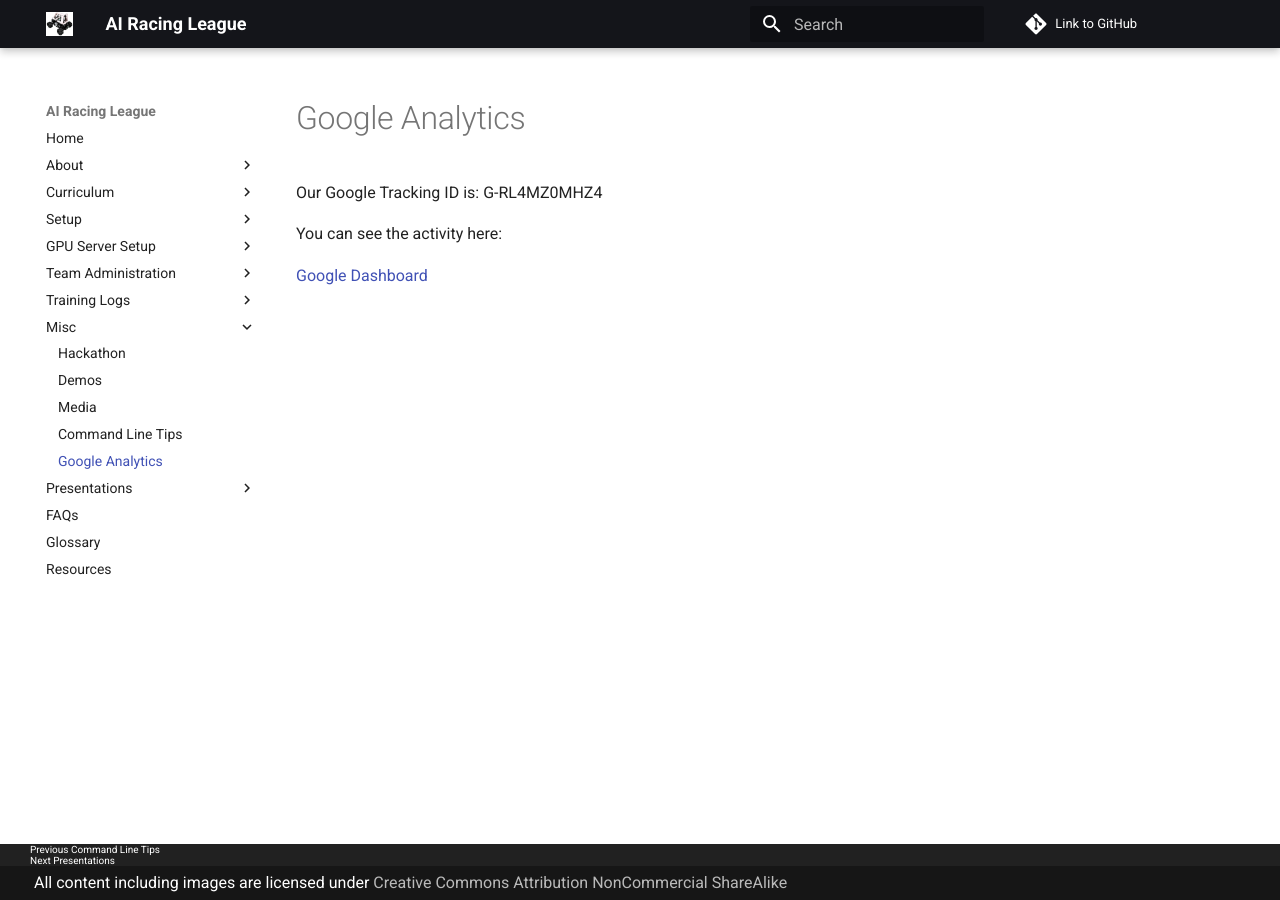
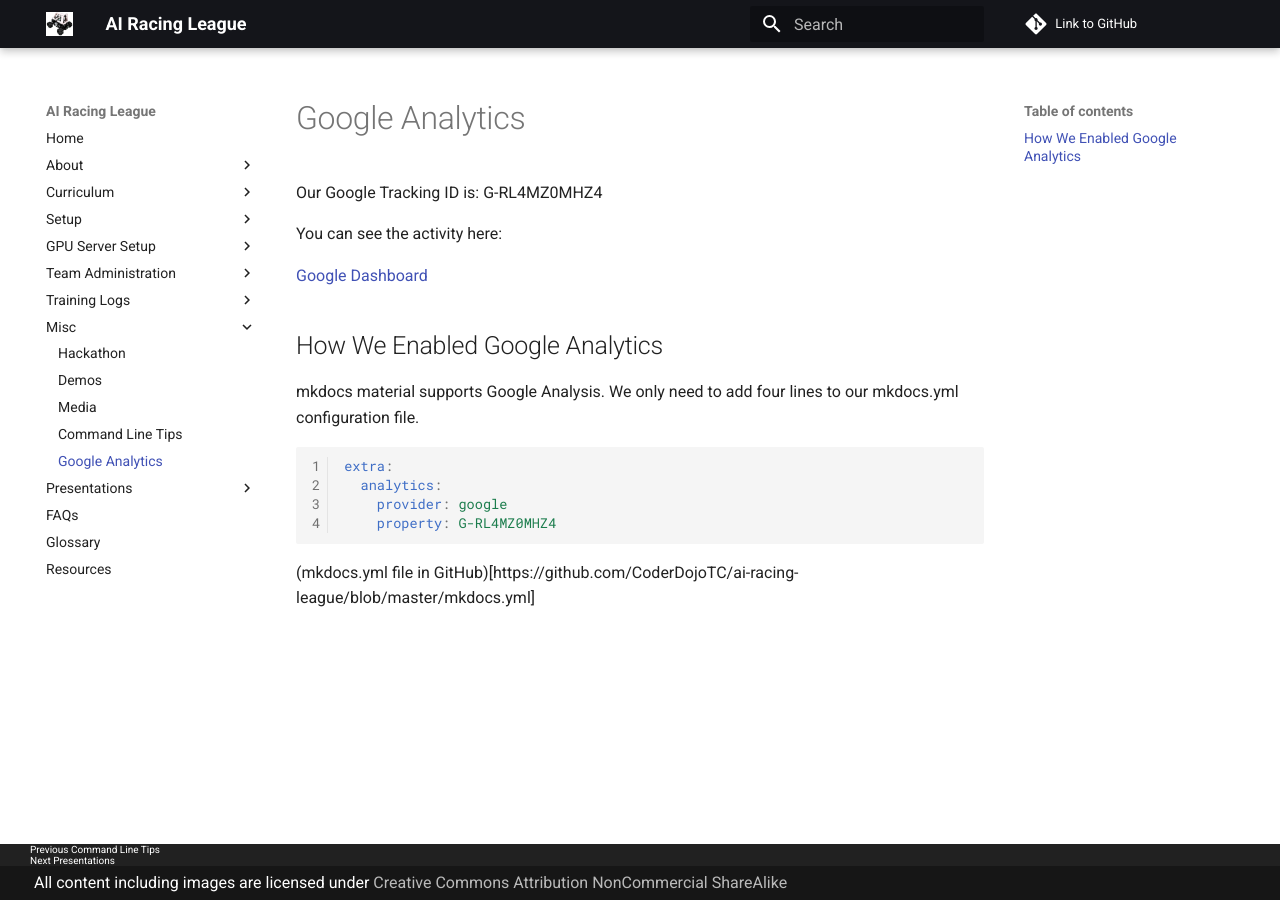
Before and after one commit to CoderDojoTC/ai-racing-league, an MkDocs documentation site: the page built from docs/google-analytics.md, in a window 1280 px wide. Built offline with MkDocs 1.6.1 and Material for MkDocs 9.7.7, drawn with Linux system fonts in a browser that asks for light colours; comment, search, counter and statistics services are not loaded.

Commit message:
updated content

````diff
--- a/docs/google-analytics.md
+++ b/docs/google-analytics.md
@@ -5,3 +5,17 @@
 You can see the activity here:
 
 [Google Dashboard](https://analytics.google.com/analytics/web/?authuser=0#/p396897933/reports/intelligenthome)
+
+## How We Enabled Google Analytics
+
+mkdocs material supports Google Analysis.  We only need to add four lines
+to our mkdocs.yml configuration file.
+
+```yml
+extra:
+  analytics:
+    provider: google
+    property: G-RL4MZ0MHZ4
+```
+
+(mkdocs.yml file in GitHub)[https://github.com/CoderDojoTC/ai-racing-league/blob/master/mkdocs.yml]
````
Also changed, not shown: site/search/search_index.json, 1 other file.
